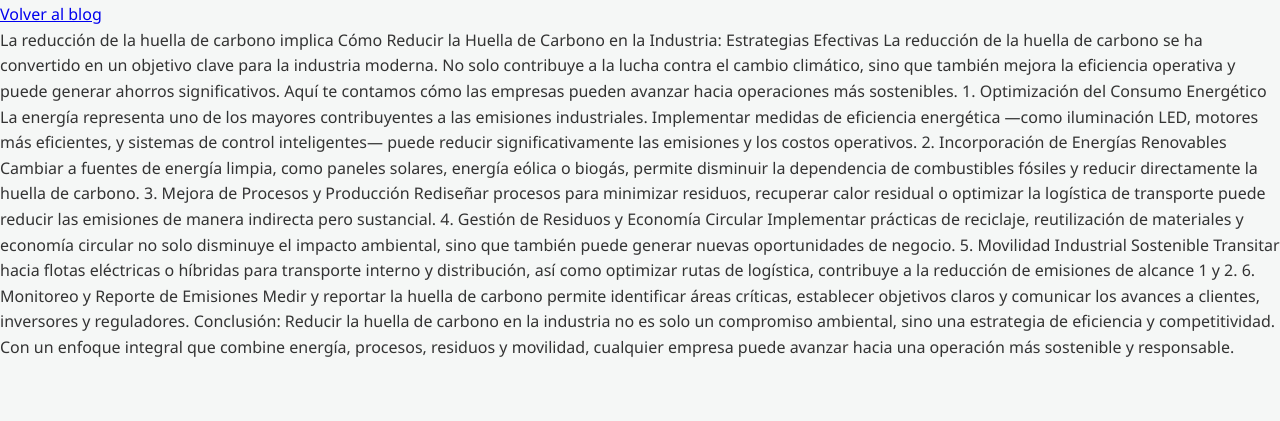
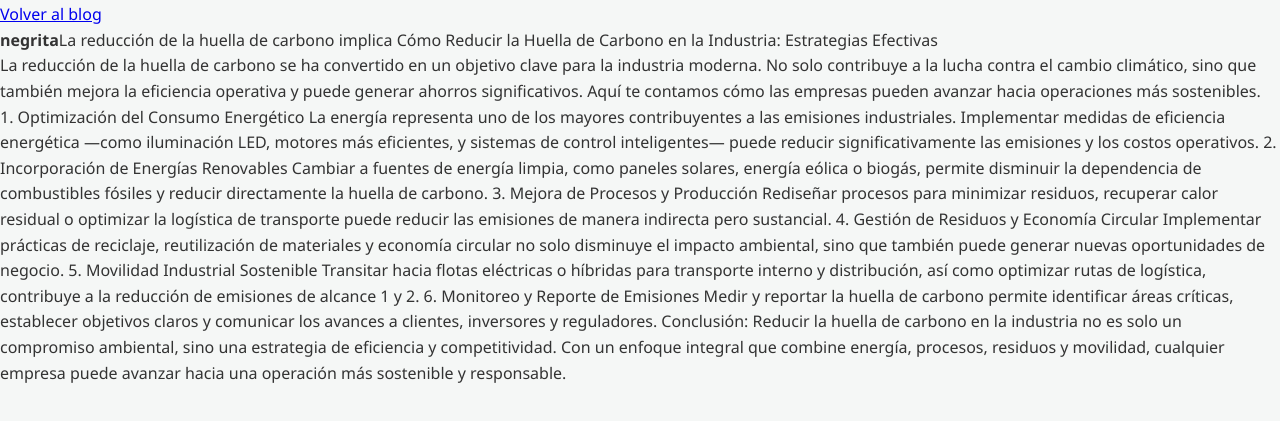
Before and after one commit to garineguerguerian-tech/consultoria-ambiental-, a plain HTML site: page post1.html in a window 1280 px wide. Shown: the part 49-470 px from the top of the page. Drawn offline with Linux system fonts and the light colour scheme.

Commit message:
Update post1.html

```diff
--- a/post1.html
+++ b/post1.html
@@ -12,9 +12,9 @@
     <nav><a href="blog.html">Volver al blog</a></nav>
   </header>
   <main>
-    <p>La reducción de la huella de carbono implica Cómo Reducir la Huella de Carbono en la Industria: Estrategias Efectivas
+    <p><strong>negrita</strong>La reducción de la huella de carbono implica Cómo Reducir la Huella de Carbono en la Industria: Estrategias Efectivas <br>
 
-La reducción de la huella de carbono se ha convertido en un objetivo clave para la industria moderna. No solo contribuye a la lucha contra el cambio climático, sino que también mejora la eficiencia operativa y puede generar ahorros significativos. Aquí te contamos cómo las empresas pueden avanzar hacia operaciones más sostenibles.
+La reducción de la huella de carbono se ha convertido en un objetivo clave para la industria moderna. No solo contribuye a la lucha contra el cambio climático, sino que también mejora la eficiencia operativa y puede generar ahorros significativos. Aquí te contamos cómo las empresas pueden avanzar hacia operaciones más sostenibles. <br>
 
 1. Optimización del Consumo Energético
 
```
